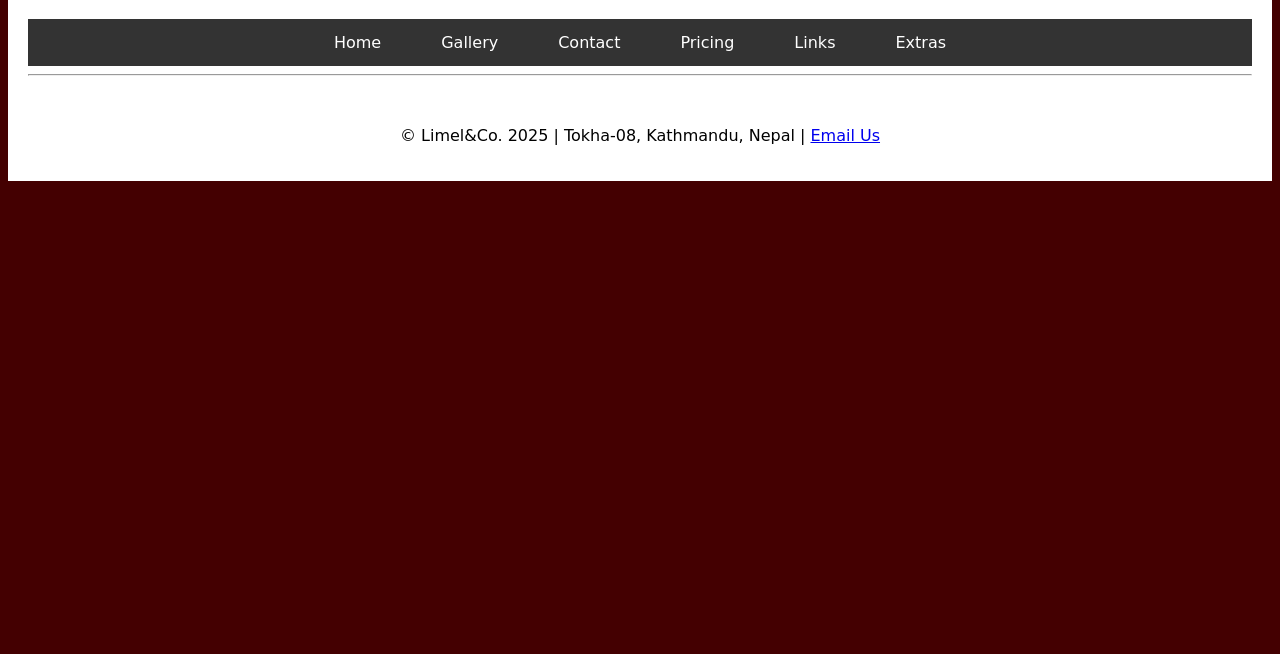
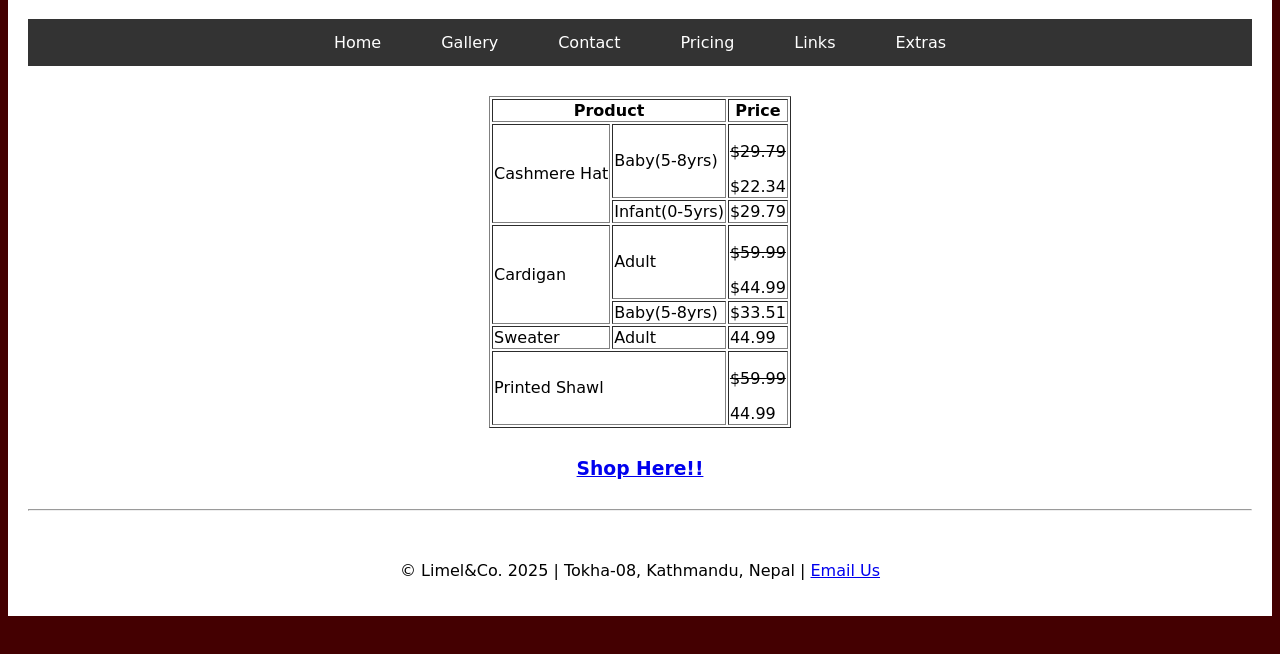
Before and after one commit to d1bashh/ITAssessement2024, a plain HTML site: page table.html in a window 1280 px wide. Shown: the part 90-744 px from the top of the page. Drawn offline with Linux system fonts and the light colour scheme.

Commit message:
Pricing Page

```diff
--- a/table.html
+++ b/table.html
@@ -23,6 +23,47 @@
         </ul>
       </nav>
 
+      <main>
+      <table border="1" style="margin: auto; margin-top: 30px; margin-bottom: 30px;">
+        <tr>
+          <th colspan="2">Product</th>
+          <th>Price</th>
+        </tr>
+        <tr>
+          <td rowspan="2">Cashmere Hat</td>
+          <td>Baby(5-8yrs)</td>
+          <td><p style="text-decoration: line-through;">$29.79</p>$22.34</td>
+          </td>
+        </tr>
+        <tr>
+          <td>Infant(0-5yrs)</td>
+          <td>$29.79</td>
+        </tr>
+        <tr>
+          <td rowspan="2">Cardigan</td>
+          <td>Adult</td>
+          <td><p style="text-decoration: line-through;">$59.99</p>$44.99</td>
+        </tr>
+        <tr>
+          <td>Baby(5-8yrs)</td>
+          <td>$33.51</td>
+        </tr>
+        <tr>
+          <td>Sweater</td>
+          <td>Adult</td>
+          <td>44.99</td>
+        </tr>
+        <tr>
+          <td colspan="2">Printed Shawl</td>
+          <td><p style="text-decoration: line-through;">$59.99</p>44.99</td>
+        </tr>
+      </table>
+
+      <h3 style="margin-bottom: 30px; text-align: center;">
+        <a href="https://alpinepashmina.com/shop/" target="_blank">Shop Here!!</a></h3>
+
+      </main>
+
     </header>
     <hr>
     <footer class="footer">
```
